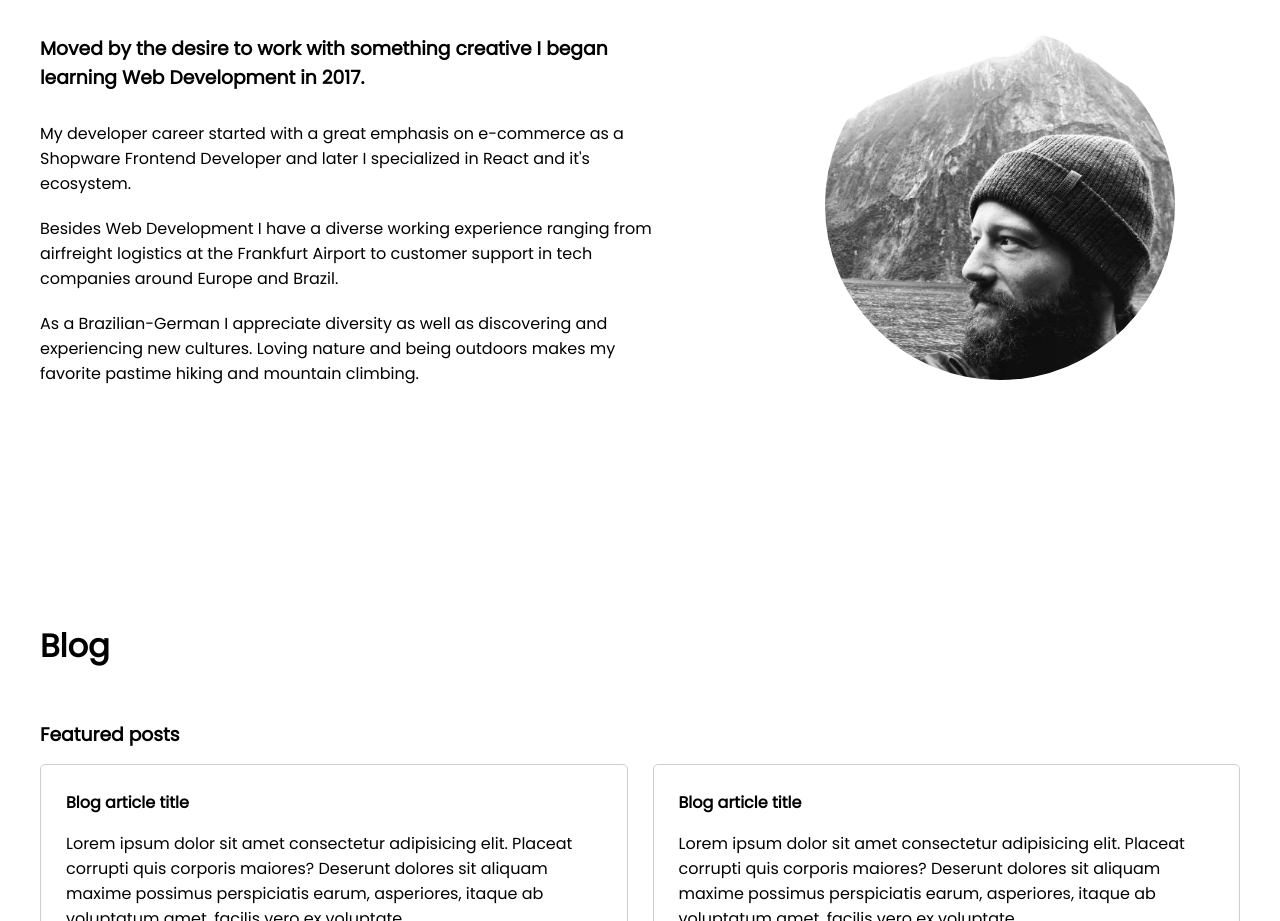
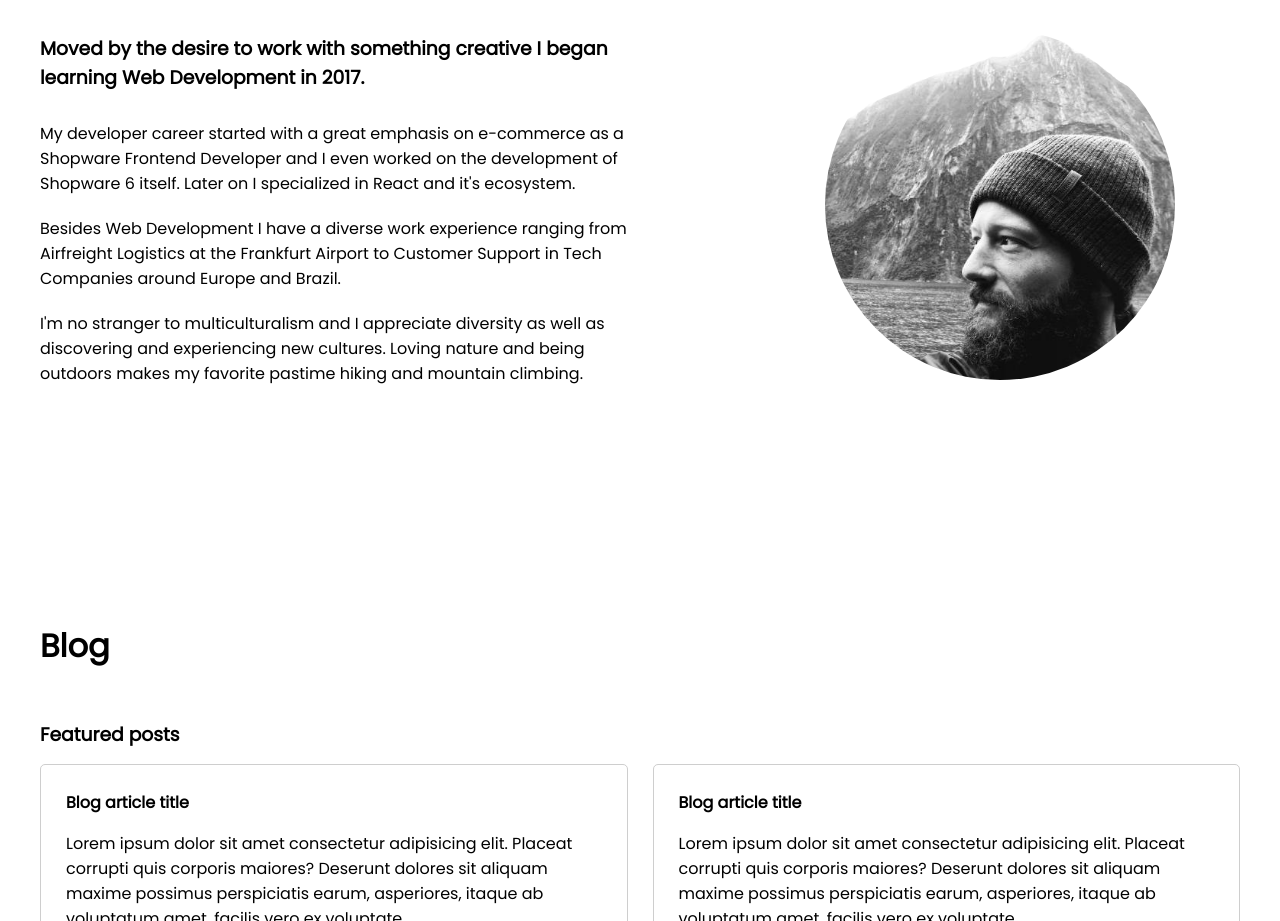
Before and after one commit to renebitter/portfolio, a Next.js app: page / in a window 1280 px wide. Shown: the part 2400-3321 px from the top of the page. Built offline with nearby package versions, Linux system fonts and the light colour scheme; some icons are missing.

Commit message:
Modal padding and height; About text update;

```diff
--- a/components/home/about.js
+++ b/components/home/about.js
@@ -15,20 +15,22 @@ const About = () => {
             </h3>
             <p>
               My developer career started with a great emphasis on e-commerce as
-              a Shopware Frontend Developer and later I specialized in React and
+              a Shopware Frontend Developer and I even worked on the development
+              of Shopware 6 itself. Later on I specialized in React and
               it&apos;s ecosystem.
             </p>
 
             <p>
-              Besides Web Development I have a diverse working experience
-              ranging from airfreight logistics at the Frankfurt Airport to
-              customer support in tech companies around Europe and Brazil.
+              Besides Web Development I have a diverse work experience ranging
+              from Airfreight Logistics at the Frankfurt Airport to Customer
+              Support in Tech Companies around Europe and Brazil.
             </p>
 
             <p>
-              As a Brazilian-German I appreciate diversity as well as
-              discovering and experiencing new cultures. Loving nature and being
-              outdoors makes my favorite pastime hiking and mountain climbing.
+              I&apos;m no stranger to multiculturalism and I appreciate
+              diversity as well as discovering and experiencing new cultures.
+              Loving nature and being outdoors makes my favorite pastime hiking
+              and mountain climbing.
             </p>
           </div>
 
--- a/components/modal/modal.module.scss
+++ b/components/modal/modal.module.scss
@@ -19,7 +19,7 @@
   max-width: 1200px;
   min-width: 340px;
   max-height: 80vh;
-  min-height: 550px;
+  min-height: 580px;
   left: 50%;
   top: 50%;
   transform: translate(-50%, -50%);
@@ -66,7 +66,7 @@
   }
 
   @media only screen and (min-width: 768px) {
-    padding: 1rem;
+    padding: 2rem;
 
     .contactForm {
       display: flex;
@@ -130,6 +130,8 @@
   }
 
   @media only screen and (min-width: 768px) {
+    padding: 2rem;
+
     .main {
       .projectRow {
         display: flex;
```
